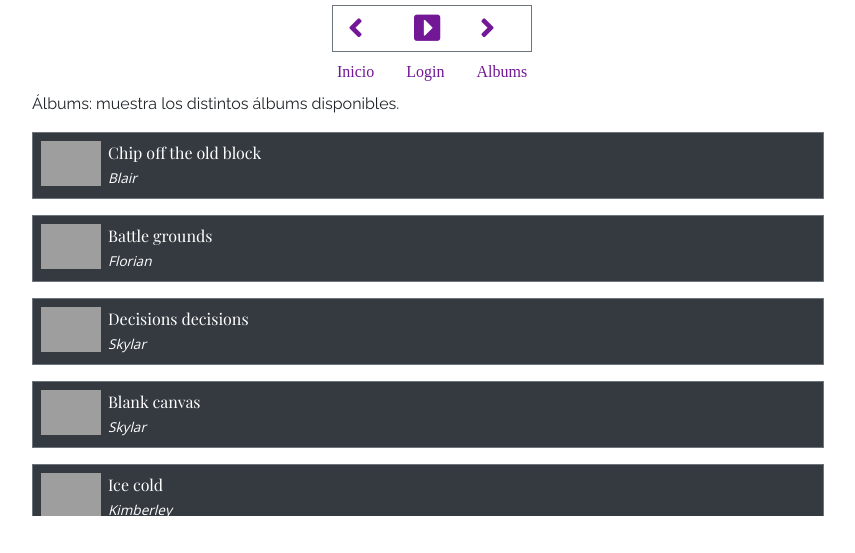
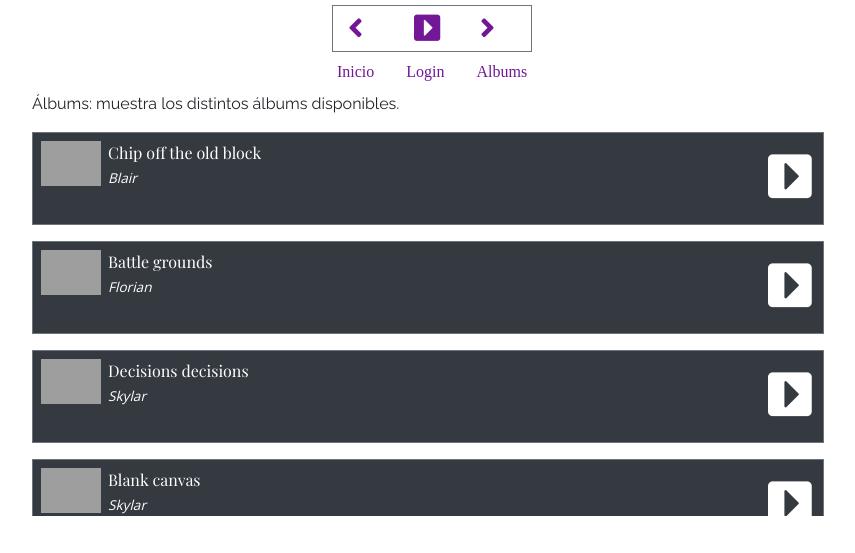
Before and after one commit to TrainingIT-REACT/Esther_Ibanez, a React app: page /albums in a window 1280 px wide. Shown: the part 99-652 px from the top of the page, without its empty margins (208-1063 px from the left). Built offline with nearby package versions, Linux system fonts and the light colour scheme; data requests are answered from the project's data file; grey boxes are pictures that could not be loaded; a web font is replaced by a local one.

Commit message:
Added Loader and refactor

```diff
--- a/src/App/App.css
+++ b/src/App/App.css
@@ -57,3 +57,9 @@ img.cover {
   font-size: 30px;
   margin: auto;
 }
+
+a.album-play {
+  font-size: 50px;
+  color: white;
+  margin-left: -10px;
+}
--- a/src/App/App.js
+++ b/src/App/App.js
@@ -1,13 +1,17 @@
-import React, { Component } from 'react';
+import React, { lazy, Component } from 'react';
 import ReactDOM from "react-dom";
 import { BrowserRouter as Router, Route, NavLink } from "react-router-dom";
 
-import Login from './Routes/Login';
-import Albums from './Routes/Albums';
-import Home from './Routes/Home';
+import Login from './Pages/Login';
+//import Albums from './Routes/Albums';
+import Home from './Pages/Home';
+import Loader from './Services/Loader';
 
 // Css
 import './App.css';
+
+
+const Albums = lazy(() => import('./Pages/Albums'));
 
 class App extends Component {
   constructor(props) {
@@ -21,6 +25,7 @@ class App extends Component {
 
   render() {
     return (
+      <React.StrictMode>
       <Router>
         <div className="App">
           <h1>Reactify</h1>
@@ -53,10 +58,10 @@ class App extends Component {
           </ul>
           <Route exact path="/" exact component={Home}/>
           <Route path="/login" component={Login}/>
-          <Route path="/albums" component={Albums}/>
+          <Route path="/albums" component={Loader(Albums)}/>
       </div>
     </Router>
-
+    </React.StrictMode>
 
     );
   }
--- a/src/App/Model/Album.js
+++ b/src/App/Model/Album.js
@@ -2,15 +2,18 @@ import React, { Component } from 'react';
 
 class Album extends Component {
     render() {
-        return <a href="#" className="d-block p-2 bg-dark text-white">
+        return <a href="#detallesalbum" className="d-block p-2 bg-dark text-white">
             <div className="row">
             <div className="col col-sm-1">
                 <img src={this.props.album.cover} alt={this.props.album.name} className="cover"/>
             </div>
-            <div className="col col-sm-11">
+            <div className="col col-sm-10">
                 <span className="name">{this.props.album.name}</span>
                 <br/>
                 <span className="artist">{this.props.album.artist}</span>
+            </div>
+            <div className="col col-sm-1">
+                <a href="#reproduciralbum" className="album-play"><i class="fas fa-caret-square-right"></i></a>
             </div>
             </div>
         </a>
--- a/src/App/Routes/Albums.js
+++ b/src/App/Pages/Albums.js
@@ -1,6 +1,7 @@
 import React, { Component } from 'react';
 
 import AlbumList from '../Model/AlbumList';
+import Loader from '../Services/Loader';
 
 class Albums extends Component {
     constructor(props) {
@@ -32,6 +33,8 @@ class Albums extends Component {
             { this.state.loading ? <p>Cargando...</p> : <AlbumList albums={this.state.albums} /> }
         </div>
     }
+
+
 }
 
 export default Albums;
--- /dev/null
+++ b/src/App/Services/Loader.js
@@ -0,0 +1,9 @@
+import React, { Suspense } from "react";
+
+export default function (Component) {
+    return props => (
+      <Suspense fallback={<div>Loading...</div>}>
+        <Component {...props} />
+      </Suspense>
+    );
+  }
```
Also changed, not shown: src/App/Pages/Home.js (renamed from src/App/Routes/Home.js), src/App/Pages/Login.js (renamed from src/App/Routes/Login.js).
